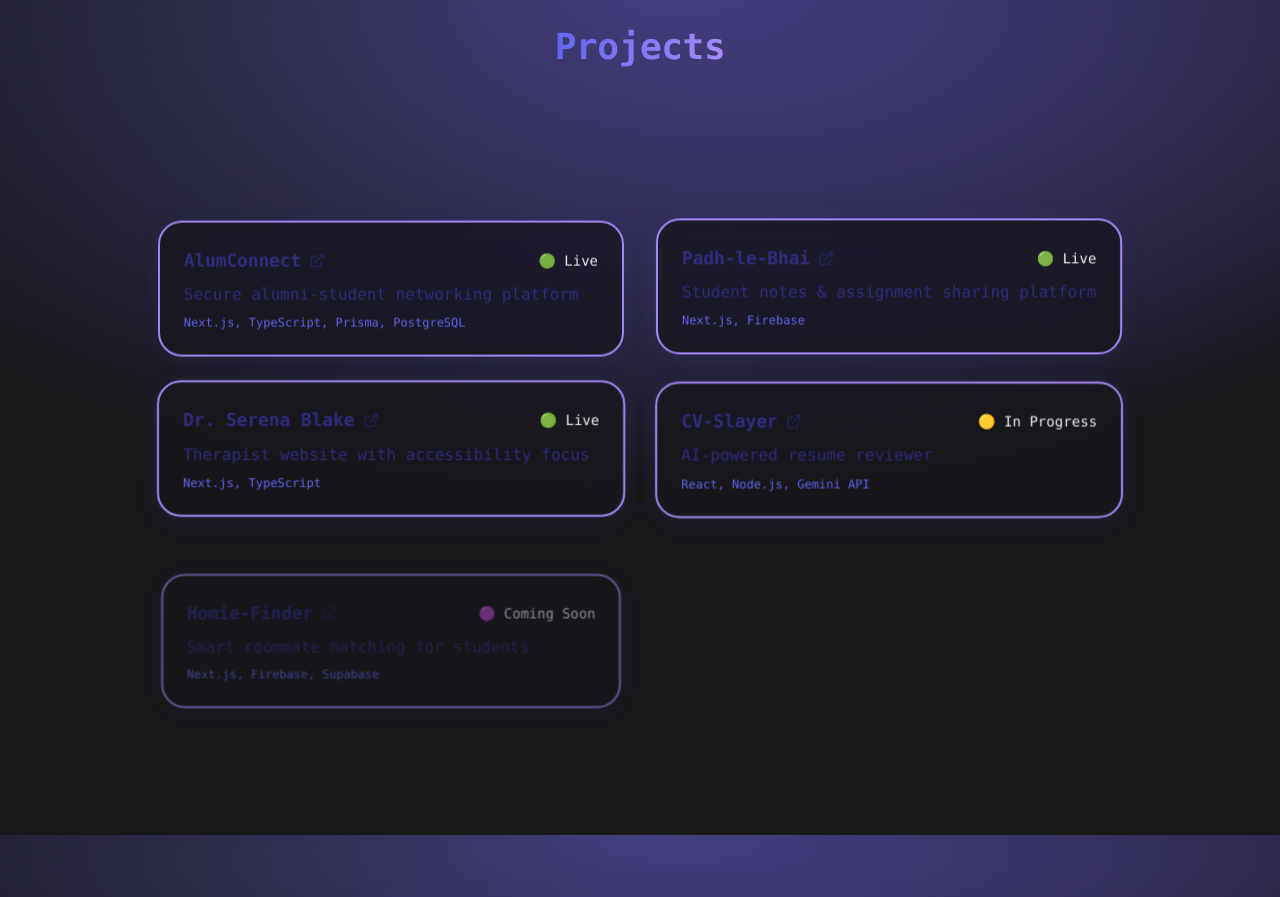
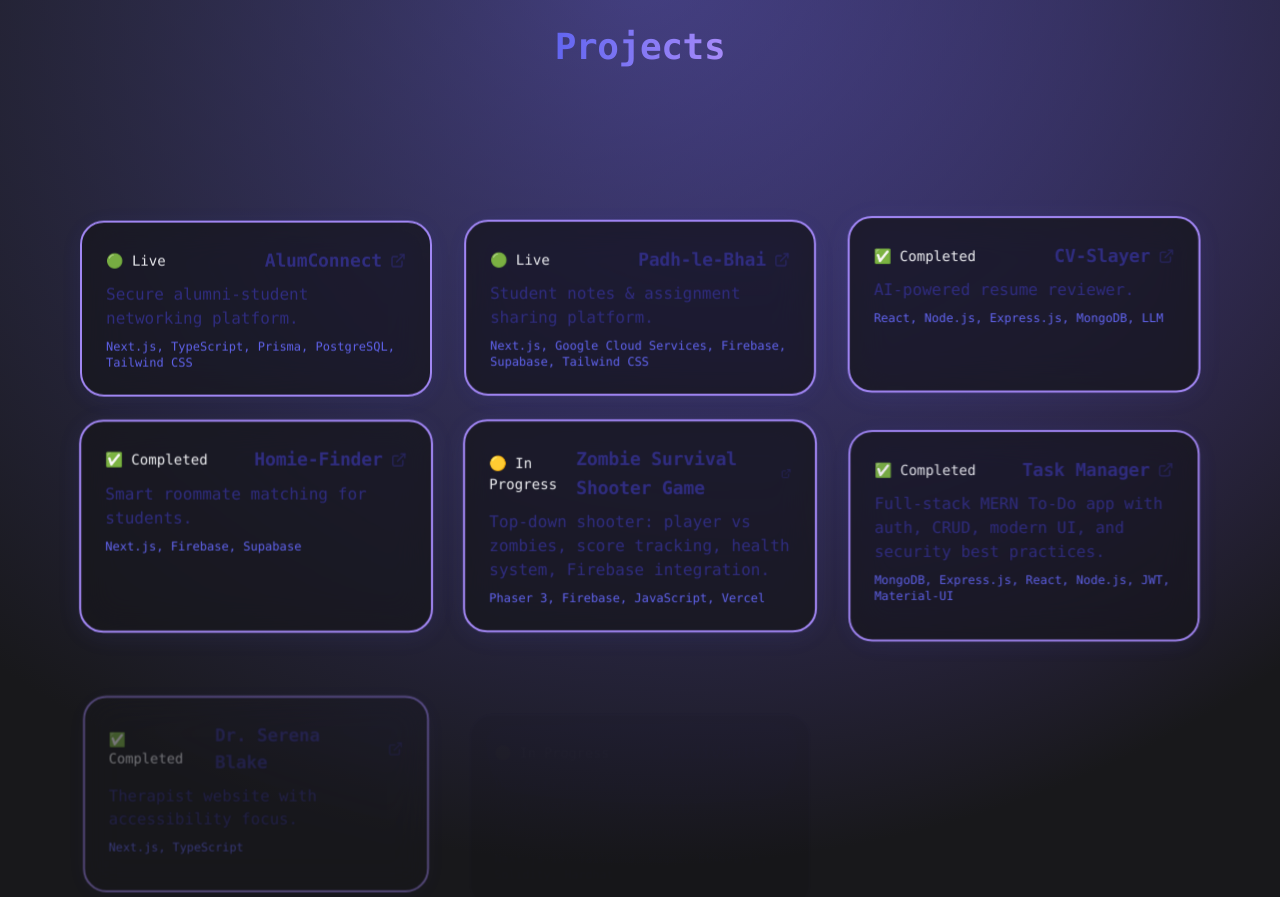
Before and after one commit to ghanshyam2005singh/ghanshyamsingh.dev, a Next.js app: page / in a window 1280 px wide. Shown: the part 1900-2797 px from the top of the page. Built offline with nearby package versions, Linux system fonts and the light colour scheme.

Commit message:
project-update

```diff
--- a/src/components/Projects.tsx
+++ b/src/components/Projects.tsx
@@ -14,37 +14,100 @@
   {
     name: "AlumConnect",
     url: "https://alumconn.in",
-    description: "Secure alumni-student networking platform",
-    stack: "Next.js, TypeScript, Prisma, PostgreSQL",
+    description: "Secure alumni-student networking platform.",
+    stack: "Next.js, TypeScript, Prisma, PostgreSQL, Tailwind CSS",
     status: "🟢 Live",
   },
   {
     name: "Padh-le-Bhai",
     url: "https://padh-le-bhai-one.vercel.app/",
-    description: "Student notes & assignment sharing platform",
-    stack: "Next.js, Firebase",
-    status: "🟢 Live",
-  },
-  {
-    name: "Dr. Serena Blake",
-    url: "https://dr-serena-blake-phi.vercel.app/",
-    description: "Therapist website with accessibility focus",
-    stack: "Next.js, TypeScript",
+    description: "Student notes & assignment sharing platform.",
+    stack: "Next.js, Google Cloud Services, Firebase, Supabase, Tailwind CSS",
     status: "🟢 Live",
   },
   {
     name: "CV-Slayer",
     url: "https://github.com/ghanshyam2005singh/CV-Slayer",
-    description: "AI-powered resume reviewer",
-    stack: "React, Node.js, Gemini API",
-    status: "🟡 In Progress",
+    description: "AI-powered resume reviewer.",
+    stack: "React, Node.js, Express.js, MongoDB, LLM",
+    status: "✅ Completed",
   },
   {
     name: "Homie-Finder",
     url: "https://github.com/ghanshyam2005singh/Homie-Finder",
-    description: "Smart roommate matching for students",
+    description: "Smart roommate matching for students.",
     stack: "Next.js, Firebase, Supabase",
-    status: "🟣 Coming Soon",
+    status: "✅ Completed",
+  },
+  {
+    name: "Zombie Survival Shooter Game",
+    url: "https://github.com/ghanshyam2005singh/Zombie-Survival-Shooter",
+    description: "Top-down shooter: player vs zombies, score tracking, health system, Firebase integration.",
+    stack: "Phaser 3, Firebase, JavaScript, Vercel",
+    status: "🟡 In Progress",
+  },
+  {
+    name: "Task Manager",
+    url: "https://github.com/ghanshyam2005singh/Task-Manager",
+    description: "Full-stack MERN To-Do app with auth, CRUD, modern UI, and security best practices.",
+    stack: "MongoDB, Express.js, React, Node.js, JWT, Material-UI",
+    status: "✅ Completed",
+  },
+  {
+    name: "Dr. Serena Blake",
+    url: "https://github.com/ghanshyam2005singh/Dr.-Serena-Blake",
+    description: "Therapist website with accessibility focus.",
+    stack: "Next.js, TypeScript",
+    status: "✅ Completed",
+  },
+  {
+    name: "CrediVault",
+    url: "https://github.com/ghanshyam2005singh/CrediVault",
+    description: "Decentralized borrowing dApp: lock WBTC, borrow USDT, track LTV, repay, withdraw.",
+    stack: "Next.js 15, Tailwind, Wagmi, Ethers.js, Solidity, Hardhat",
+    status: "🟡 In Progress",
+  },
+  {
+    name: "Go Booking App",
+    url: "https://github.com/ghanshyam2005singh/Golang-Learning-Project",
+    description: "Ticket booking app to learn Go: covers basics to concurrency, file I/O, and testing.",
+    stack: "Go (Golang)",
+    status: "✅ Completed",
+  },
+  {
+    name: "DataMind AI",
+    url: "https://github.com/ghanshyam2005singh/DataMind-AI",
+    description: "AI-powered data management agent: organize, retrieve, process, and analyze data.",
+    stack: "AI, Cloud, Node.js",
+    status: "✅ Completed",
+  },
+  {
+    name: "URL Shortener",
+    url: "https://github.com/ghanshyam2005singh/url-shortner",
+    description: "Shorten long URLs, generate unique codes, simple Flask web UI.",
+    stack: "Flask, MongoDB",
+    status: "✅ Completed",
+  },
+  {
+    name: "Blogging-App",
+    url: "https://github.com/ghanshyam2005singh/Blogging-App",
+    description: "Create account, write blogs, comment, read. Modern blogging platform.",
+    stack: "Node.js, Express.js, MongoDB, EJS, JavaScript",
+    status: "✅ Completed",
+  },
+  {
+    name: "Discord Bot",
+    url: "https://github.com/ghanshyam2005singh/Discord-Bot",
+    description: "Custom Discord bot using Node.js.",
+    stack: "Node.js, Discord.js",
+    status: "✅ Completed",
+  },
+  {
+    name: "Currency Converter",
+    url: "https://github.com/ghanshyam2005singh/Currency-Converter-using-API",
+    description: "Currency converter using public API.",
+    stack: "JavaScript, API",
+    status: "✅ Completed",
   },
 ];
 
@@ -54,7 +117,7 @@
     opacity: 1,
     y: 0,
     scale: 1,
-    transition: { delay: i * 0.13, type: "spring" as const, stiffness: 120 }
+    transition: { delay: i * 0.09, type: "spring" as const, stiffness: 120 }
   }),
 };
 
@@ -73,7 +136,7 @@
     >
       Projects
     </motion.h2>
-    <div className="grid gap-8 md:grid-cols-2 relative max-w-5xl mx-auto py-20 px-4">
+    <div className="grid gap-8 md:grid-cols-2 lg:grid-cols-3 relative max-w-6xl mx-auto py-20 px-4">
       {projects.map((project, i) => (
         <motion.a
           key={project.name}
@@ -88,11 +151,11 @@
           className="group glass-card block rounded-xl border border-[#6366f1] shadow-2xl hover:shadow-lg transition-all p-6 relative overflow-hidden"
         >
           <div className="flex items-center justify-between mb-2">
-            <h3 className="text-lg font-semibold text-[#312e81] dark:text-[#a78bfa] group-hover:underline flex items-center gap-2 font-mono">
+            <span className="text-sm font-mono">{project.status}</span>
+            <h3 className="text-lg font-semibold text-[#312e81] dark:text-[#a78bfa] group-hover:underline flex items-center gap-2 font-mono ml-2">
               {project.name}
               <ExternalLink className="w-4 h-4 opacity-60 group-hover:opacity-100 transition" />
             </h3>
-            <span className="text-sm font-mono">{project.status}</span>
           </div>
           <p className="text-[#312e81] dark:text-[#a78bfa] mb-2 font-mono">{project.description}</p>
           <div className="text-xs text-[#6366f1] dark:text-[#a78bfa] font-mono">{project.stack}</div>
```
